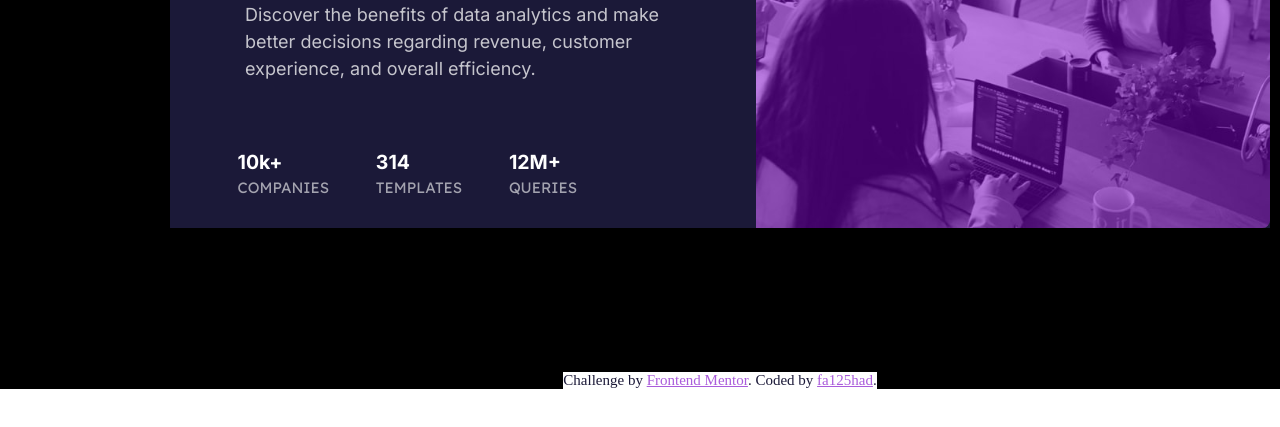
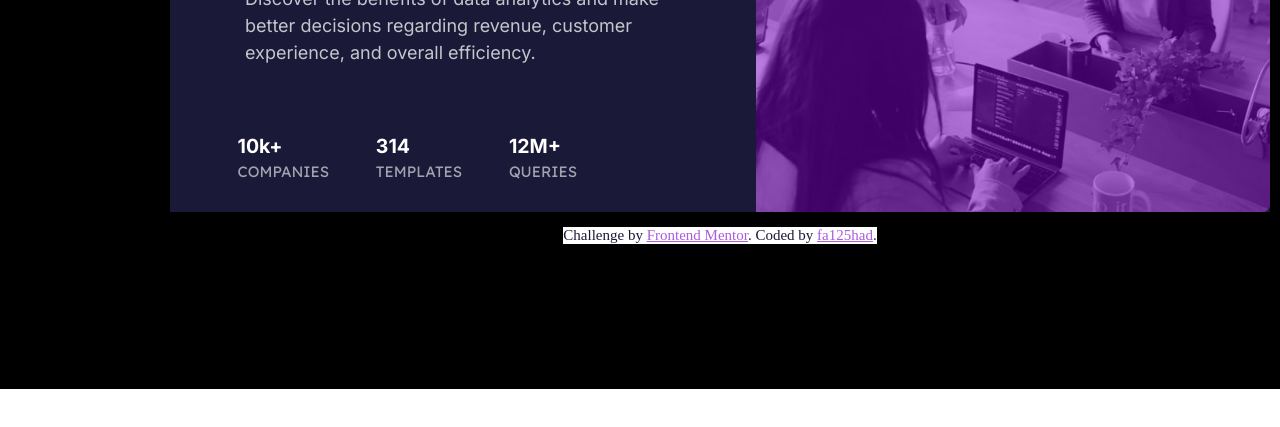
Before and after one commit to fa125had/Stats-preview-card-component, a plain HTML site: page index.html in a window 1280 px wide. Shown: the part 361-788 px from the top of the page. Drawn offline with Linux system fonts and the light colour scheme.

Commit message:
fix header image size on mobile, fix footer position

```diff
--- a/style.css
+++ b/style.css
@@ -179,7 +179,7 @@ body {
   #heroImg {
     display: block;
     max-width: 100%;
-    height: 100%;
+    /* height: 100%; */
   }
 
   #accentLayer {
@@ -239,8 +239,9 @@ body {
 }
 
 .attribution {
-    position: absolute;
+    position: relative;
     bottom: 0;
+    margin-top: 1rem;
   text-align: center;
   font-size: 1rem;
   color: var(--color-cardBg-darkDesaturatedBlue);
```
